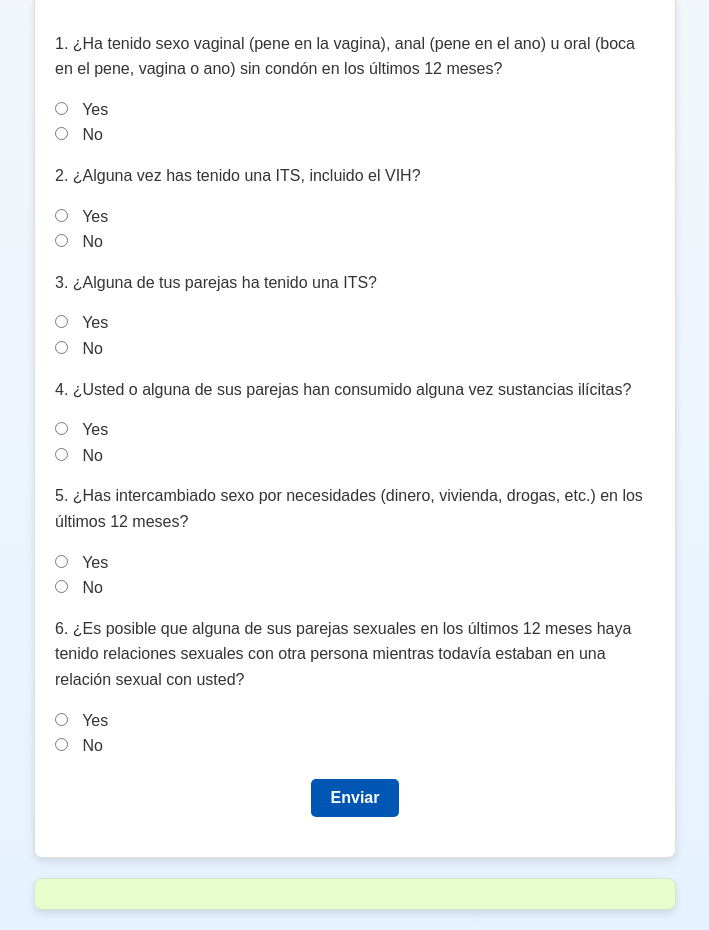
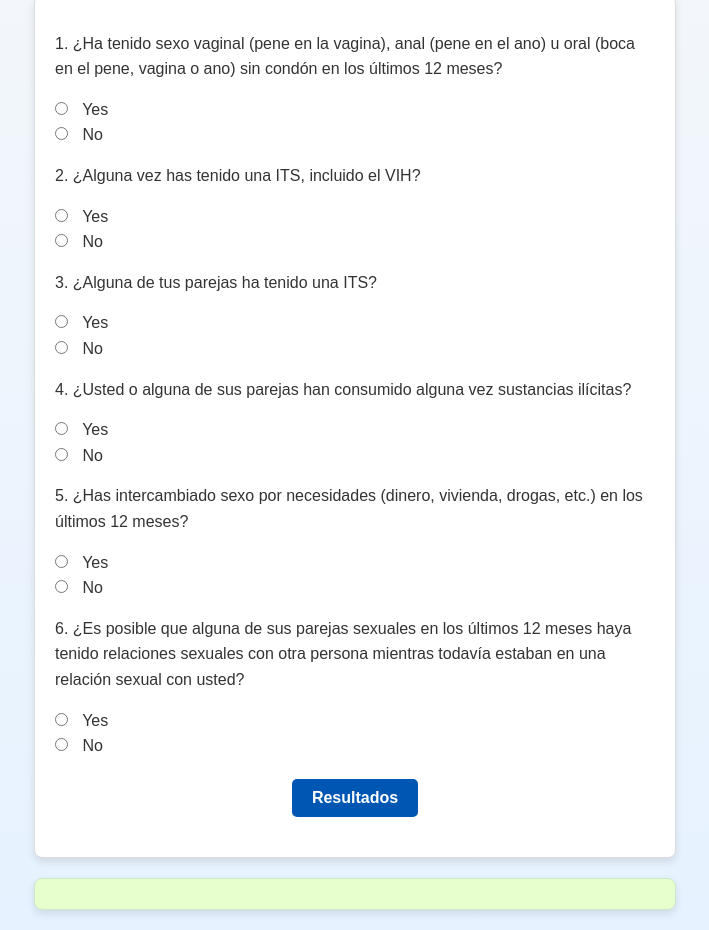
Before and after one commit to cmacbryde/Cuestionario-de-ETS, a plain HTML site: page index.html in a window 1280 px wide. Shown: the part 485-1415 px from the top of the page, without its empty margins (285-994 px from the left). Drawn offline with Linux system fonts and the light colour scheme.

Commit message:
Update index.html

```diff
--- a/index.html
+++ b/index.html
@@ -44,7 +44,7 @@
         <input type="radio" name="q6" value="yes"> Yes<br>
         <input type="radio" name="q6" value="no"> No<br>
 
-        <button type="button" onclick="calculateResults()">Enviar</button>
+        <button type="button" onclick="calculateResults()">Resultados</button>
     </form>
     <div id="result"></div>
 
```
